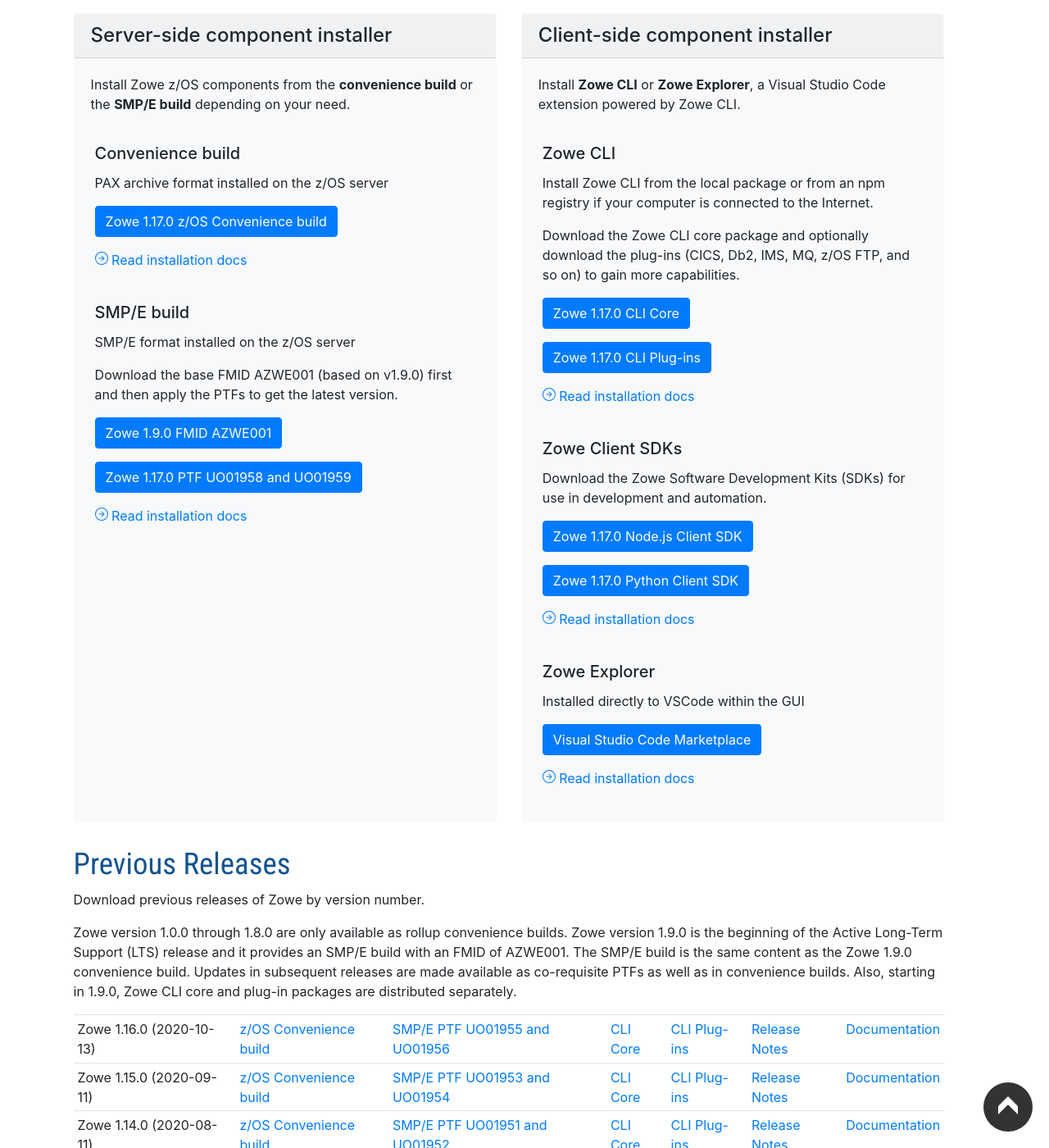
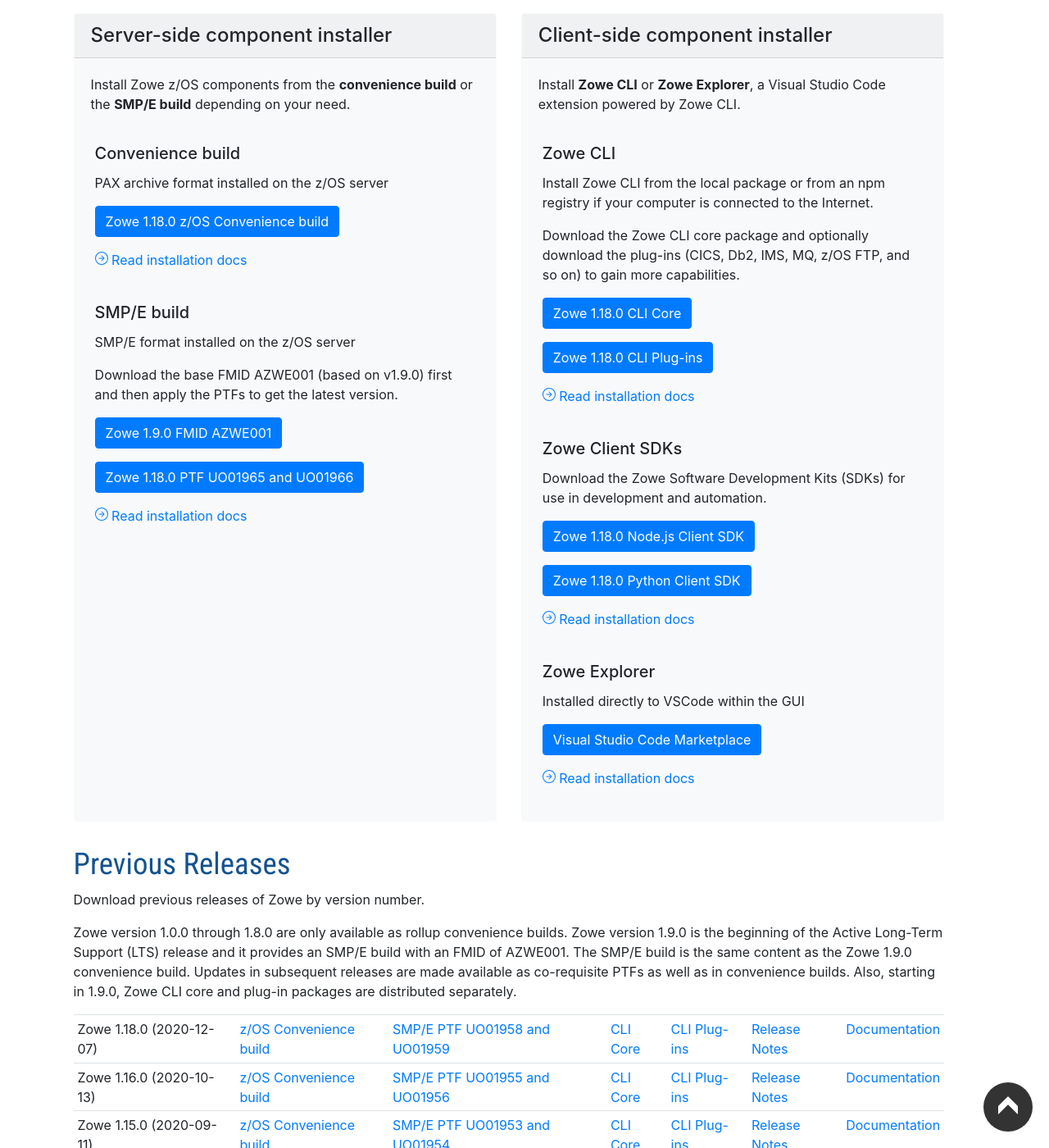
Before and after one commit to zowe/zowe.github.io, a Jekyll site: the page built from download.md, in a window 1280 px wide and 1400 px high, scrolled down 324 px. Shown: the whole window at 82% size. Built offline with Jekyll 4.4.1, drawn with Linux system fonts in a browser that asks for light colours; our own code applies the rules of GitHub Pages for plain Markdown files.

Commit message:
Update for 1.18 release
Signed-off-by: Robbie Avill <roavill2@uk.ibm.com>

```diff
--- a/_data/releases.yml
+++ b/_data/releases.yml
@@ -1,6 +1,17 @@
 # List of Zowe releases - update here and it will update the entire site :-)
 # Note - keep this in order as the latest release is pulled from the first item in the list!
-- version: 1.17.0
+- version: 1.18.0
+  zos_version: 1.18.0
+  smpe_version: 1.18.0
+  smpe_sysmod: PTF
+  smpe_numbers: UO01965 and UO01966
+  cli_version: 1.18.0
+  cli_plugins_version: 1.18.0
+  node_sdk_version: 1.18.0
+  python_sdk_version: 1.18.0
+  release_date: 2021-01-07
+  documentation: stable
+- version: 1.18.0
   zos_version: 1.17.0
   smpe_version: 1.17.0
   smpe_sysmod: PTF
@@ -10,7 +21,7 @@
   node_sdk_version: 1.17.0
   python_sdk_version: 1.17.0
   release_date: 2020-12-07
-  documentation: stable
+  documentation: v1-17-x
 - version: 1.16.0
   zos_version: 1.16.0
   smpe_version: 1.16.0
```
